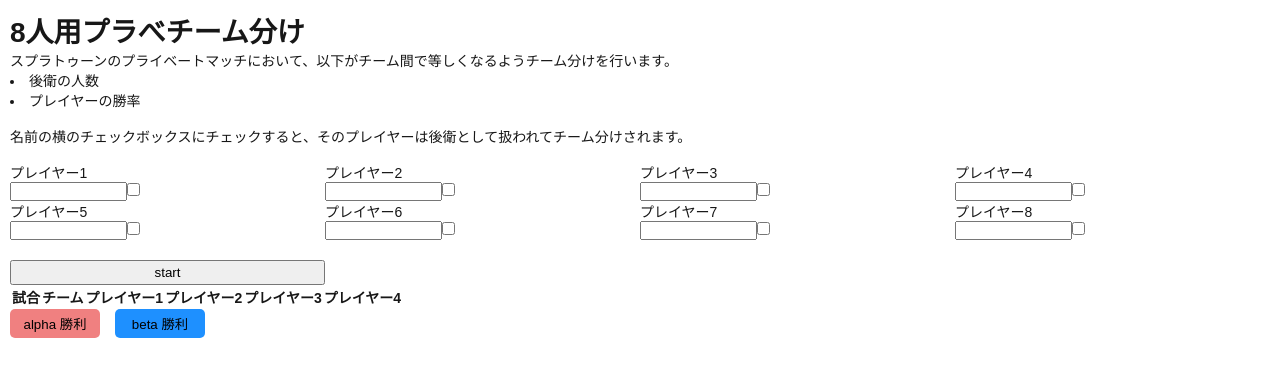
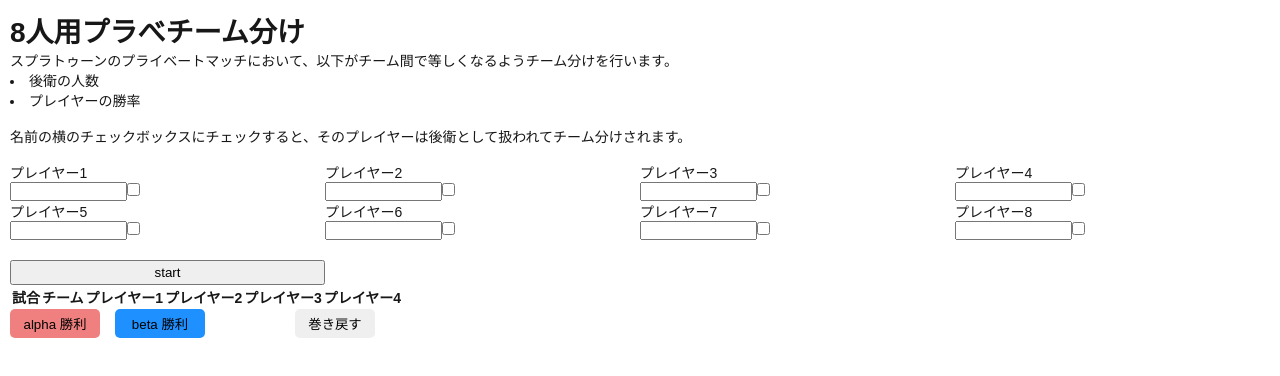
Before and after one commit to hayabusata/priv-fair-match, a Next.js app: page / in a window 1280 px wide. Shown: the top 376 px of the page. Built offline with nearby package versions, Linux system fonts and the light colour scheme.

Commit message:
feat: 巻き戻しボタン

```diff
--- a/src/app/TeamList/component.tsx
+++ b/src/app/TeamList/component.tsx
@@ -34,6 +34,23 @@ export const TeamList = () => {
     const { alphaTeam, betaTeam } = generateTeams(newAllPlayers);
     setAlphaList([...alphaList, alphaTeam]);
     setBetaList([...betaList, betaTeam]);
+  };
+
+  const back = () => {
+    const alpha = alphaList[alphaList.length - 2].map((player) => {
+      return {
+        ...player,
+      };
+    });
+    const beta = betaList[betaList.length - 2].map((player) => {
+      return {
+        ...player,
+      };
+    });
+
+    setAllPlayers(alpha.concat(beta));
+    setAlphaList(alphaList.slice(0, alphaList.length - 1));
+    setBetaList(betaList.slice(0, betaList.length - 1));
   };
 
   const mostWins = allPlayers.reduce(
@@ -113,6 +130,10 @@ export const TeamList = () => {
       >
         beta 勝利
       </button>
+
+      <button onClick={back} className={styles.backButton}>
+        巻き戻す
+      </button>
     </div>
   );
 };
--- a/src/app/TeamList/style.module.css
+++ b/src/app/TeamList/style.module.css
@@ -16,6 +16,13 @@
   width: 90px;
 }
 
+.backButton {
+  border-radius: 5px;
+  border: none;
+  padding: 5px;
+  width: 80px;
+}
+
 .win {
   font-size: 12px;
 }
@@ -27,3 +34,7 @@
 .alphaButton + .betaButton {
   margin-left: 15px;
 }
+
+.betaButton + .backButton {
+  margin-left: 90px;
+}
```
Also changed, not shown: src/app/Players/Player/styles.module.css (added, +8 -0 lines).
